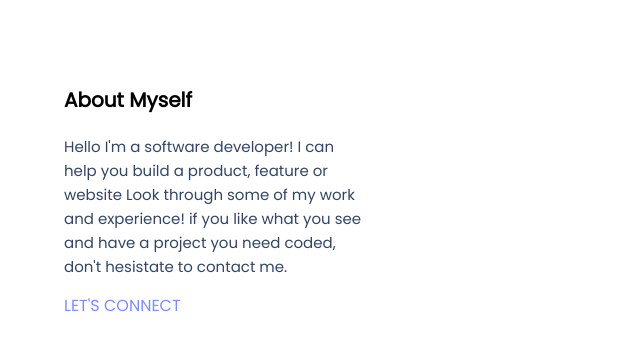
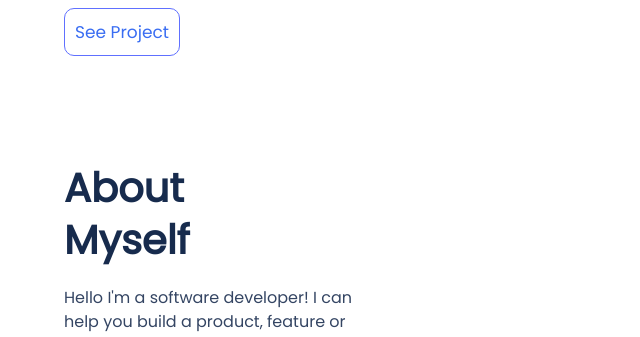
Before and after one commit to Ferizad/Mobile-portfolio, a website: page index.html in a window 1280 px wide. Shown: the part 3044-3381 px from the top of the page, without its empty margins (0-640 px from the left). Drawn offline with Linux system fonts and the light colour scheme; files whose address does not match are found by name.

Commit message:
Modified HTML and CSS to stick figma design

```diff
--- a/index.html
+++ b/index.html
@@ -216,7 +216,7 @@
 
         <div>
 
-            <h3><a class="textdecoration font7" href="#">About Myself</a></h3>
+            <h3><a class="textdecoration font7" href="#">About <br>Myself</a></h3>
 
             <p>Hello I'm a software developer! I can help you build a product, feature or website Look through some of
                 my work and experience! if you like what you see and have a project you need coded, don't hesistate to
--- a/style.css
+++ b/style.css
@@ -131,6 +131,8 @@
 
 .textdecoration {
   text-decoration: none;
+  width: 327px;
+  height: 101px;
 }
 
 .article1 ul,
@@ -236,12 +238,13 @@
 }
 
 .font7 {
-  width: 295px;
-  color: #000;
-  font-size: 20px;
-  align-items: left;
-  font-weight: 600;
-  line-height: 24px;
+  color: #172b4d;
+  font-size: 40px;
+  align-items: center;
+  font-weight: 700;
+  line-height: 52px;
+  font-family: 'Poppins', sans-serif;
+  font-style: normal;
 }
 
 .about_self_section h5 {
@@ -276,6 +279,15 @@
   padding: 20px 0;
 }
 
+.about_self_section p {
+  color: #344563;
+  font-size: 16px;
+  font-weight: 400;
+  line-height: 24px;
+  font-family: 'Poppins', sans-serif;
+  font-style: normal;
+}
+
 .about_section_flex2 {
   display: flex;
   justify-content: space-between;
```
